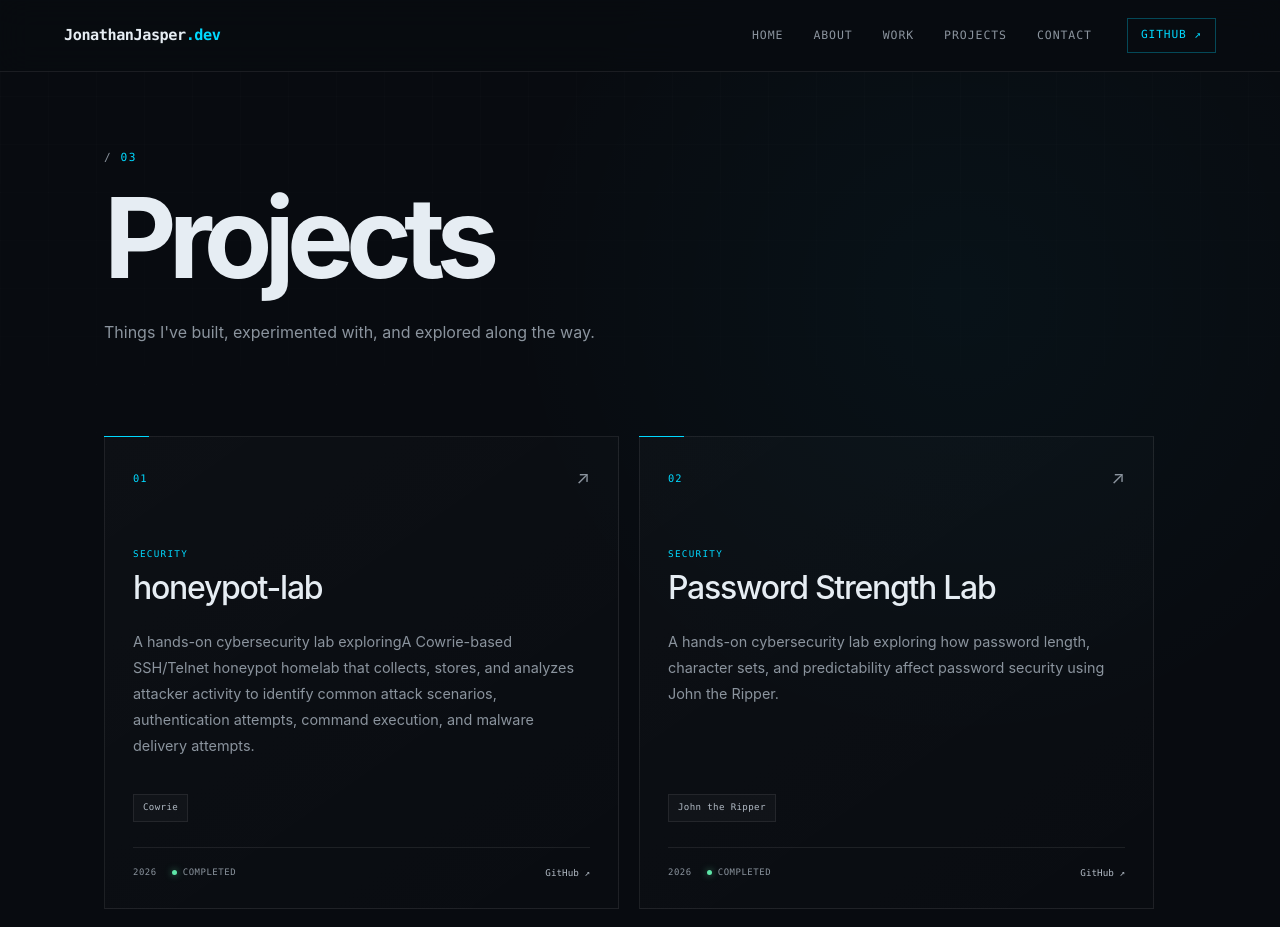
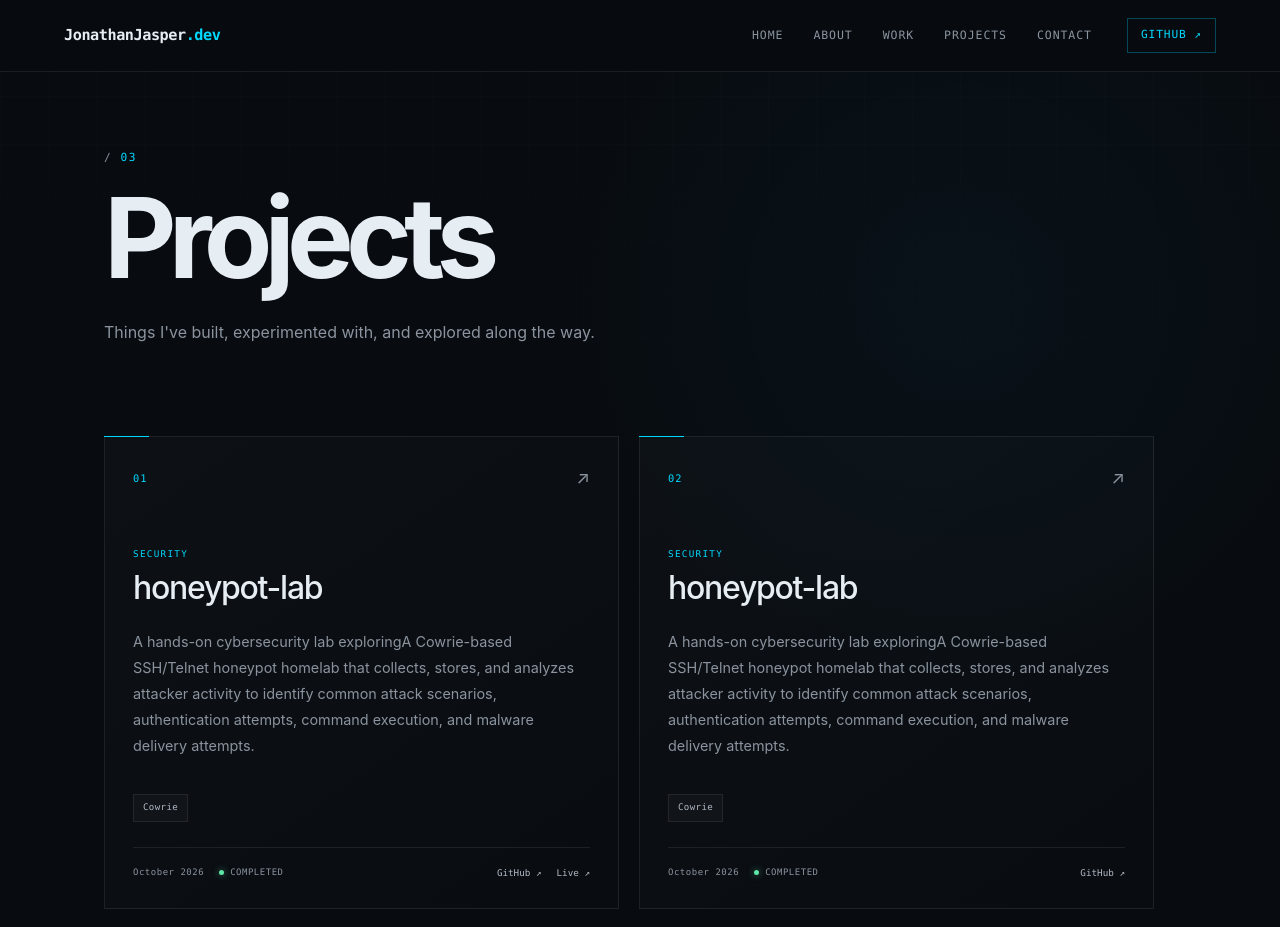
Before and after one commit to jonathanjasperwork/jonathan.jasper.portfolio, a React (Vite) app: page /#/projects in a window 1280 px wide. Shown: the top 927 px of the page. Built offline with nearby package versions, Linux system fonts and the light colour scheme.

Commit message:
add padel analytics dashboard

```diff
--- a/src/pages/Projects.jsx
+++ b/src/pages/Projects.jsx
@@ -6,7 +6,24 @@ const projects = [
     number: "01",
     type: "SECURITY",
     title: "honeypot-lab",
-    year: "2026",
+    year: "October 2026",
+    status: "COMPLETED",
+
+    description:
+      "A hands-on cybersecurity lab exploringA Cowrie-based SSH/Telnet honeypot homelab that collects, stores, and analyzes attacker activity to identify common attack scenarios, authentication attempts, command execution, and malware delivery attempts.",
+
+    technologies: [
+      "Cowrie",
+    ],
+
+    github: "https://github.com/jonathanjasperwork/pedal-data-dashboard",
+    demo: "https://pedal-data-dashboard.streamlit.app",
+  },
+  {
+    number: "02",
+    type: "SECURITY",
+    title: "honeypot-lab",
+    year: "October 2026",
     status: "COMPLETED",
 
     description:
@@ -20,10 +37,10 @@ const projects = [
     demo: "",
   },
   {
-    number: "02",
+    number: "03",
     type: "SECURITY",
     title: "Password Strength Lab",
-    year: "2026",
+    year: "August 2026",
     status: "COMPLETED",
 
     description:
@@ -37,10 +54,10 @@ const projects = [
     demo: "",
   },
   {
-    number: "03",
+    number: "04",
     type: "FULL-STACK",
     title: "Food Service Automation",
-    year: "2026",
+    year: "August 2026",
     status: "COMPLETED",
 
     description:
```
